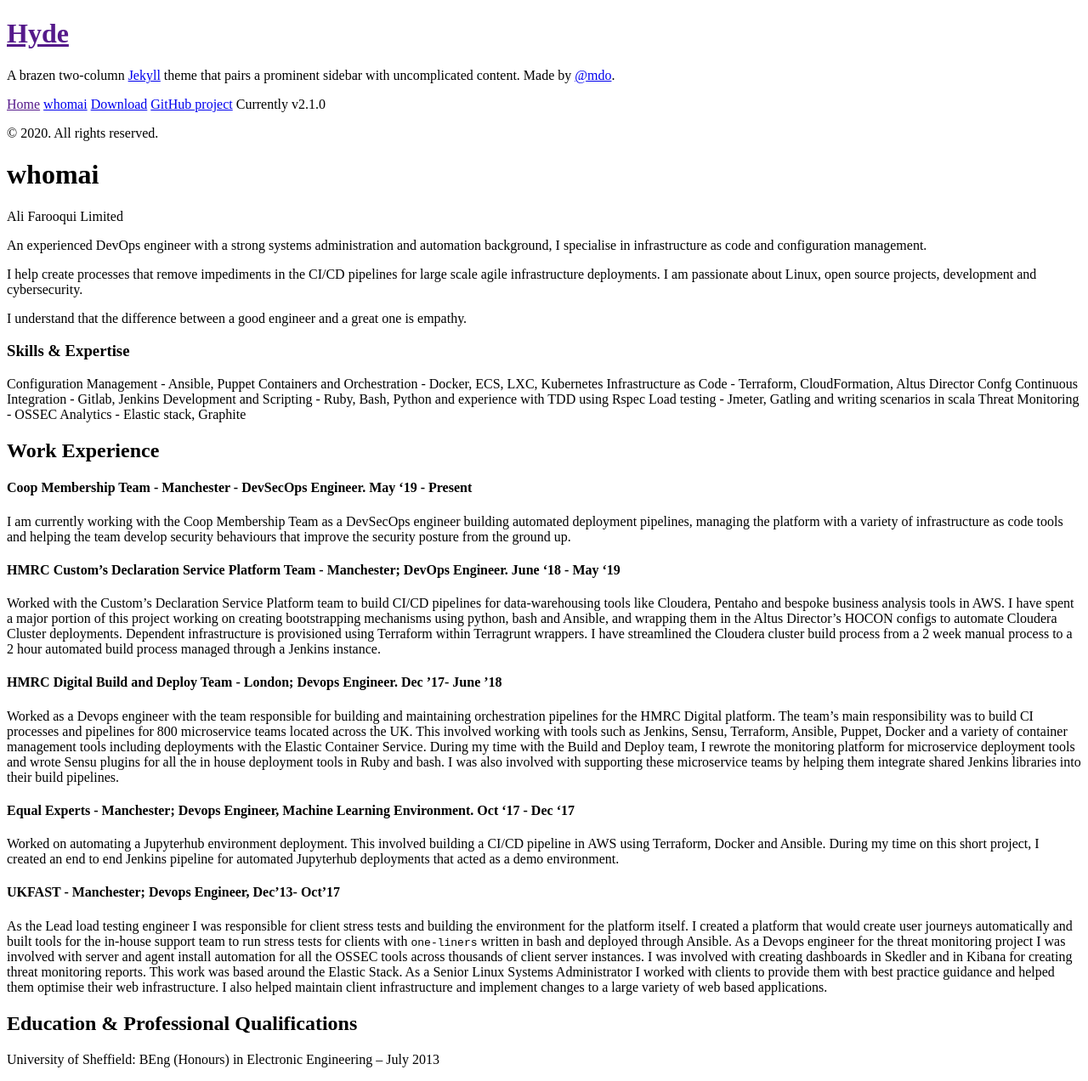
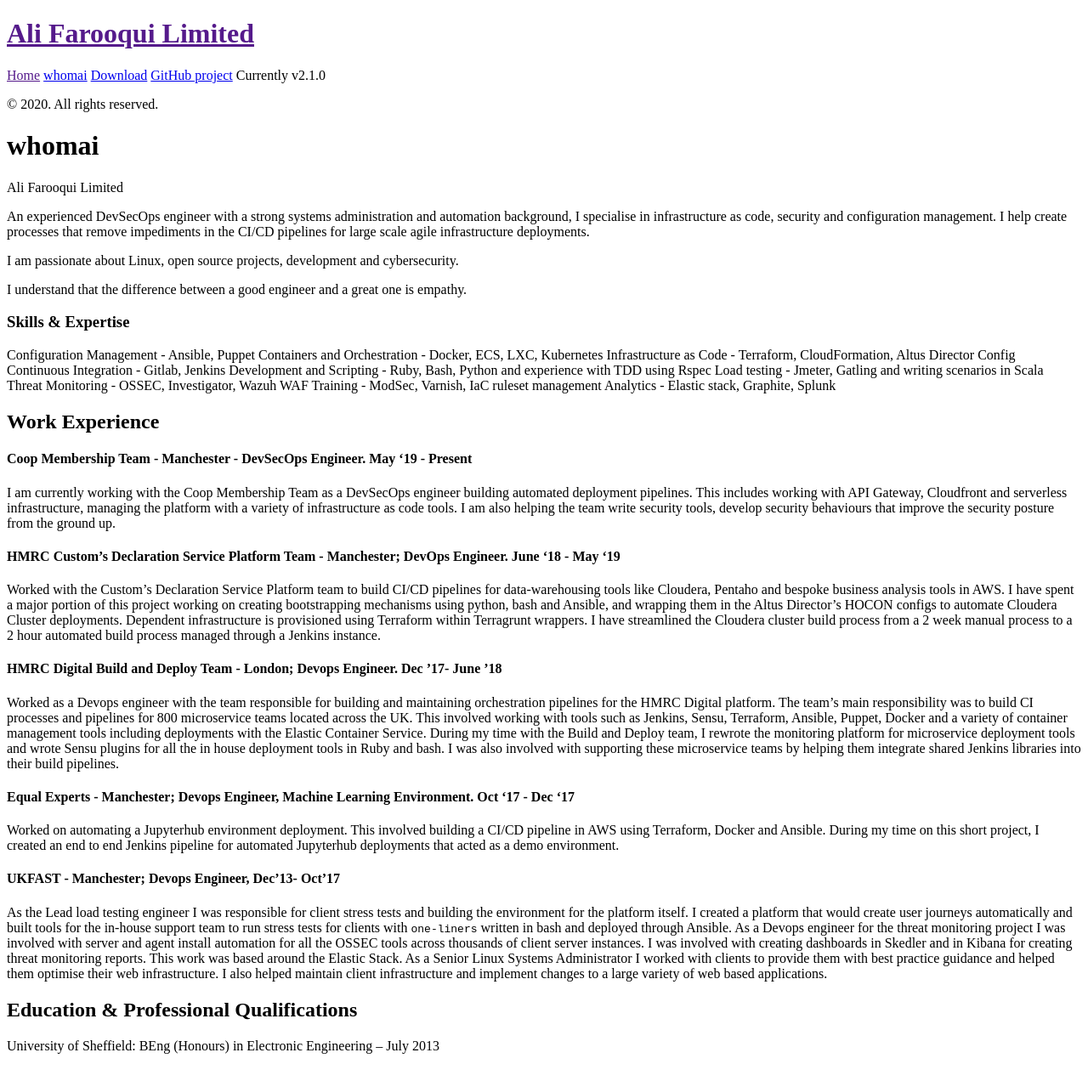
Before and after one commit to alimurtazafarooqui/alifarooqui.github.io, a Jekyll site: the page built from about.md, in a window 1280 px wide. Shown: the whole page at 85% size. Built offline with Jekyll 4.4.1, drawn with Linux system fonts in a browser that asks for light colours; Markdown is read by kramdown in place of the engine named in the settings.

Commit message:
v2. About update

```diff
--- a/_config.yml
+++ b/_config.yml
@@ -7,9 +7,9 @@
 relative_permalinks: true
 
 # Setup
-title:            Hyde
-tagline:          'A Jekyll theme'
-description:      'A brazen two-column <a href="http://jekyllrb.com" target="_blank">Jekyll</a> theme that pairs a prominent sidebar with uncomplicated content. Made by <a href="https://twitter.com/mdo" target="_blank">@mdo</a>.'
+title:            Ali Farooqui Limited
+tagline:          'DevSecOps Consultancy'
+description:      ''
 url:              http://hyde.getpoole.com
 baseurl:          /
 
--- a/about.md
+++ b/about.md
@@ -7,9 +7,9 @@
     Ali Farooqui Limited
 </p>
 
-An experienced DevOps engineer with a strong systems administration and automation background, I specialise in infrastructure as code and configuration management.
+An experienced DevSecOps engineer with a strong systems administration and automation background, I specialise in infrastructure as code, security and configuration management. I help create processes that remove impediments in the CI/CD pipelines for large scale agile infrastructure deployments.
 
-I help create processes that remove impediments in the CI/CD pipelines for large scale agile infrastructure deployments. I am passionate about Linux, open source projects, development and cybersecurity.
+I am passionate about Linux, open source projects, development and cybersecurity.
 
 I understand that the difference between a good engineer and a great one is empathy.
 
@@ -17,20 +17,20 @@
 ### Skills & Expertise
 Configuration Management - Ansible, Puppet
 Containers and Orchestration - Docker, ECS, LXC, Kubernetes
-Infrastructure as Code - Terraform, CloudFormation, Altus Director Confg
+Infrastructure as Code - Terraform, CloudFormation, Altus Director Config
 Continuous Integration - Gitlab, Jenkins
 Development and Scripting - Ruby, Bash, Python and experience with TDD using Rspec
-Load testing - Jmeter, Gatling and writing scenarios in scala
-Threat Monitoring - OSSEC
-Analytics - Elastic stack, Graphite
+Load testing - Jmeter, Gatling and writing scenarios in Scala
+Threat Monitoring - OSSEC, Investigator, Wazuh
+WAF Training - ModSec, Varnish, IaC ruleset management
+Analytics - Elastic stack, Graphite, Splunk
 
 
 
 ## Work Experience
 
 #### Coop Membership Team - Manchester - DevSecOps Engineer. May '19 - Present
-I am currently working with the Coop Membership Team as a DevSecOps engineer building automated deployment pipelines, managing the platform with a variety of infrastructure as code tools and helping the team develop security behaviours that improve the security posture from the ground up.
-
+I am currently working with the Coop Membership Team as a DevSecOps engineer building automated deployment pipelines. This includes working with API Gateway, Cloudfront and serverless infrastructure, managing the platform with a variety of infrastructure as code tools. I am also helping the team write security tools, develop security behaviours that improve the security posture from the ground up.
 #### HMRC Custom’s Declaration Service Platform Team - Manchester; DevOps Engineer. June ‘18 - May '19
 Worked with the Custom’s Declaration Service Platform team to build CI/CD pipelines for data-warehousing tools like Cloudera, Pentaho and bespoke business analysis tools in AWS. I have spent a major portion of this project working on creating bootstrapping mechanisms using python, bash and Ansible, and wrapping them in the Altus Director’s HOCON configs to automate Cloudera Cluster deployments. Dependent infrastructure is provisioned using Terraform within Terragrunt wrappers. I have streamlined the Cloudera cluster build process from a 2 week manual process to a 2 hour automated build process managed through a Jenkins instance.
 
```
Also changed, not shown: _posts/2012-02-06-whats-jekyll.md (+1 -1 lines), 1 other file.
